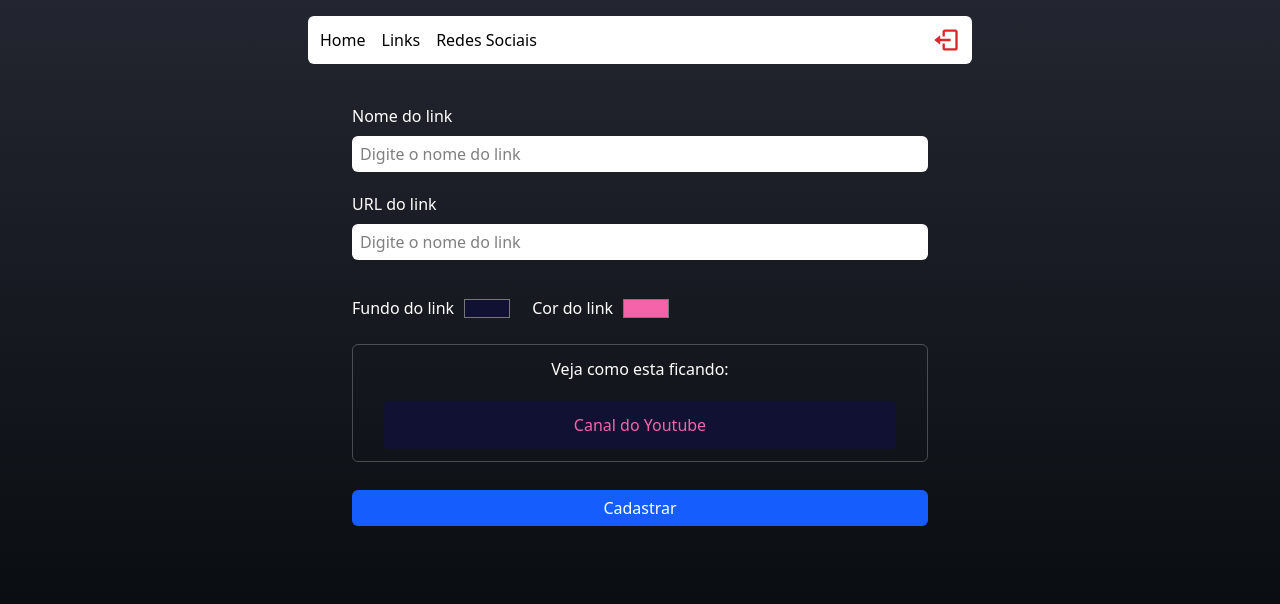
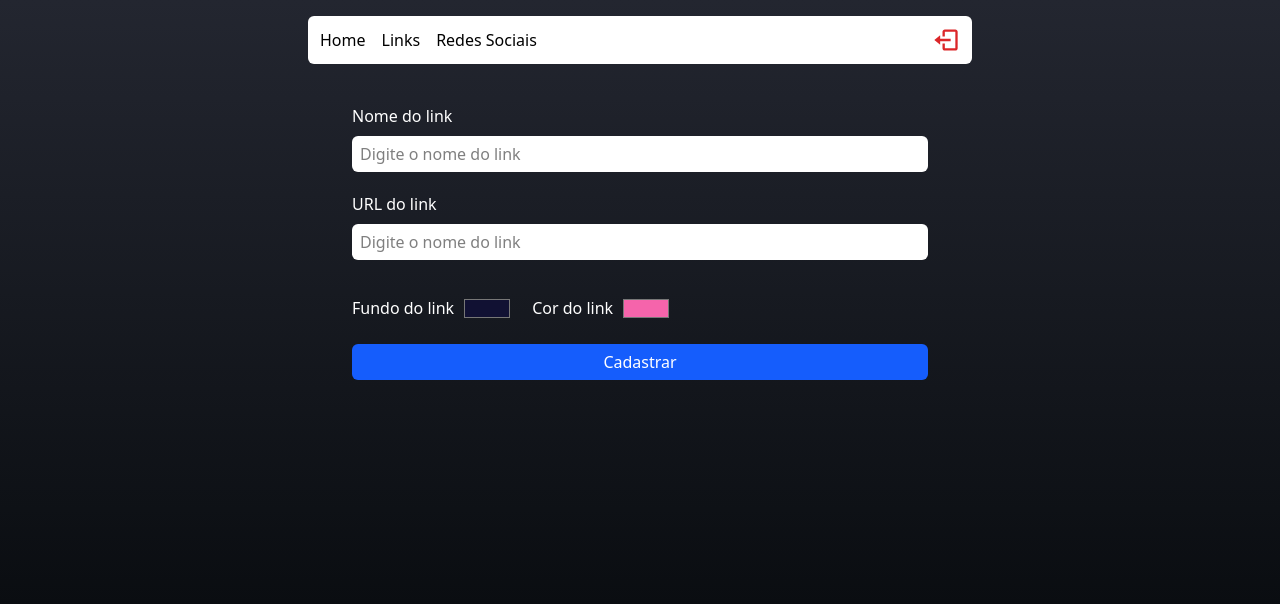
Before and after one commit to RanielliSoares/Estudos_Node_React_Type_Next, a React (Vite) app in the folder React_Type/devLink/: page /admin in a window 1280 px wide. Shown: the top 604 px of the page. Built offline with nearby package versions, Linux system fonts and the light colour scheme; no server answers; sample sign-in values are in the browser's storage.

Commit message:
conditional rendering preview links

```diff
--- a/React_Type/devLink/src/pages/admin/index.tsx
+++ b/React_Type/devLink/src/pages/admin/index.tsx
@@ -41,16 +41,18 @@ export function Admin() {
               onChange={(e) => setTextColorInput(e.target.value)}
             />
           </div>
+
         </section>
+        {nameInput !== '' && (
           <div className="flex items-center justify-center flex-col mb-7 p-1 border-gray-100/25 border rounded-md">
             <label className="text-white font-medium mt-2 mb-3">Veja como esta ficando:</label>
             <article className="w-11/12 max-w-lg flex flex-col items-center justify-between rounded px-1 py-3"
               style={{ marginBottom: 8, marginTop: 8, backgroundColor: backgroundColorInput }}
             >
               <p className="font-medium"
-            style={{ color: textColorInput }}>Canal do Youtube</p>
+                style={{ color: textColorInput }}>{nameInput}</p>
             </article>
-        </div>
+          </div>)}
 
         <button type="submit" className="mb-7 bg-blue-600 h-9 rounded-md text-white font-medium gap-4 flex justify-center items-center"
         >Cadastrar</button>
```
Lines whose indentation alone changed are shown as unchanged.
